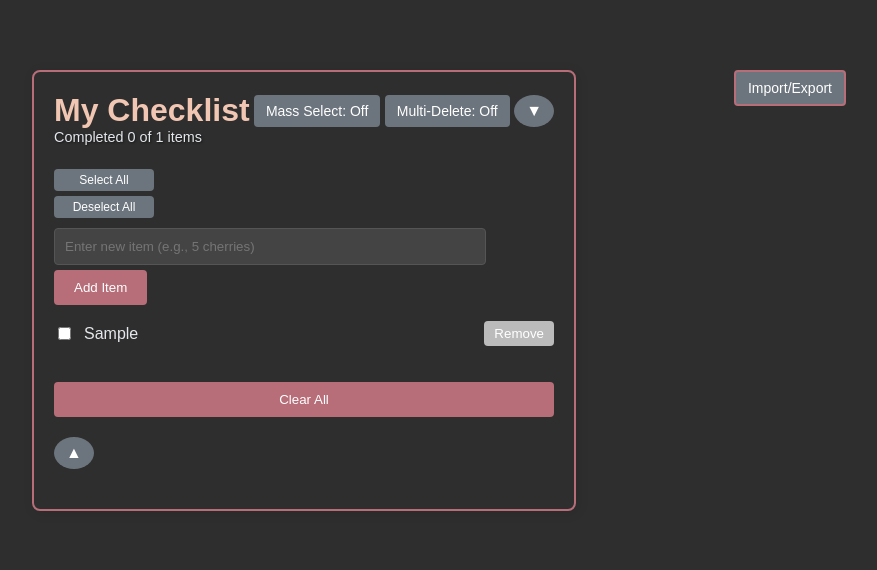
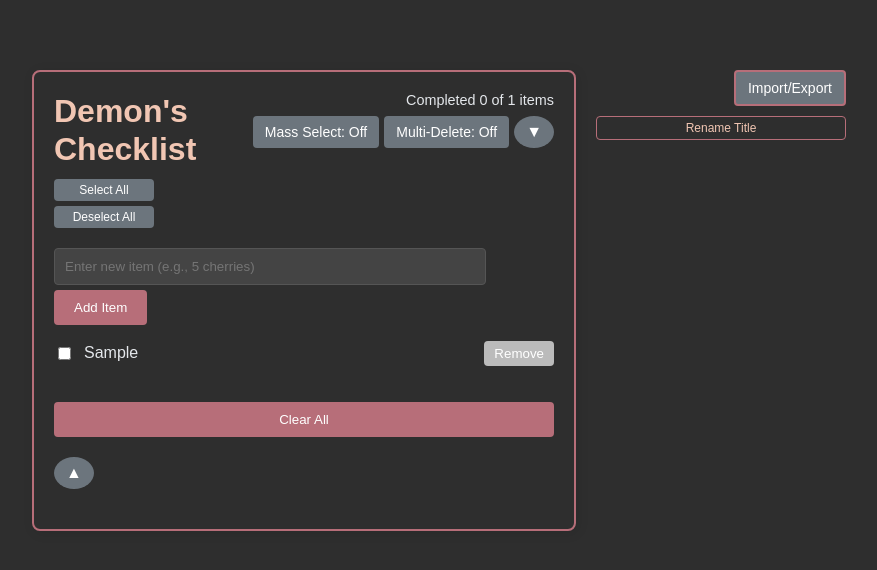
Before and after one commit to Demonwolfies/Demons-Checklist, a plain HTML site: page index.html in a window 1280 px wide. Both pictures are taken after typing "Sample" into the empty fields and a click on the button "Add Item". Shown: the whole page, without its empty margins (201-1078 px from the left). Drawn offline with Linux system fonts and the light colour scheme; a web font is replaced by a local one.

Commit message:
Update index.html
Added a rename feature

```diff
--- a/index.html
+++ b/index.html
@@ -4,7 +4,7 @@
   <meta charset="UTF-8">
   <!-- Responsive meta tag for mobile devices -->
   <meta name="viewport" content="width=device-width, initial-scale=1, maximum-scale=1, user-scalable=no">
-  <title>My Checklist</title>
+  <title>Demon's Checklist</title>
   <link href="https://fonts.googleapis.com/css2?family=Gabriola&display=swap" rel="stylesheet">
   <style>
     /* General Body Styling */
@@ -33,31 +33,77 @@
       background-color: #2e2e2e;
       position: relative;
     }
+
+    /* We split the header into a left column (title + select buttons)
+       and a right column (counter + mass select + multi delete + arrow).
+       They are placed side by side at the top. */
     .header-container {
       display: flex;
-      align-items: center;
-      justify-content: space-between;
-      margin-bottom: 40px; /* extra space for absolute-positioned counter */
+      justify-content: space-between; /* left col on left, right col on right */
+      align-items: flex-start;       /* top-align them */
+      margin-bottom: 20px;
     }
-    .header-left {
-      position: relative; /* so #counter can be absolutely positioned inside */
+
+    /* Left column: Title and "Select All" / "Deselect All" stacked */
+    .header-left-col {
+      display: flex;
+      flex-direction: column;
+      gap: 10px;
     }
+    /* Title styling */
     h2 {
       margin: 0;
       font-family: 'Gabriola', sans-serif;
       color: #f1c6b3;
       font-size: 2em;
+      line-height: 1.2;
     }
-    /* Styling for the counter */
+    #renameableTitle {
+      color: #f1c6b3;
+      cursor: pointer;
+    }
+
+    /* The stacked select/deselect buttons just under the title */
+    .stacked-buttons {
+      display: flex;
+      flex-direction: column;
+      gap: 5px;
+    }
+    .stacked-button {
+      padding: 4px 8px;
+      font-size: 12px;
+      border: none;
+      background-color: #6c757d;
+      color: white;
+      border-radius: 4px;
+      cursor: pointer;
+      width: 100px;
+      text-align: center;
+    }
+    .stacked-button:hover {
+      background-color: #5a6268;
+    }
+
+    /* Right column: "Completed 0 of 0 items" plus the row of mass select, multi delete, down arrow */
+    .header-right-col {
+      display: flex;
+      flex-direction: column;
+      align-items: flex-end; /* push content to the right edge */
+      gap: 8px;
+    }
+    /* The row with mass select, multi delete, arrow */
+    .button-row {
+      display: flex;
+      gap: 5px;
+      align-items: center;
+    }
+    /* The counter at the top of the right column */
     #counter {
-      position: absolute;
-      top: 100%; /* just below the header-left content */
-      left: 0;
       font-size: 0.9em;
       white-space: nowrap;
       color: #e4e7eb;
-      text-shadow: 1px 1px 2px rgba(0,0,0,0.5);
     }
+
     .toggle-button {
       padding: 8px 12px;
       border: none;
@@ -83,32 +129,12 @@
     .scroll-button:hover {
       background-color: #5a6268;
     }
-    /* Container for the Select All / Deselect All stacked buttons */
-    .stacked-buttons {
-      display: flex;
-      flex-direction: column;
-      gap: 5px;
-      margin-bottom: 10px;
-    }
-    .stacked-button {
-      padding: 4px 8px;
-      font-size: 12px;
-      border: none;
-      background-color: #6c757d;
-      color: white;
-      border-radius: 4px;
-      cursor: pointer;
-      width: 100px;
-      text-align: center;
-    }
-    .stacked-button:hover {
-      background-color: #5a6268;
-    }
+
+    /* List styling */
     ul {
       list-style: none;
       padding: 0;
     }
-    /* Updated list item layout using grid */
     li {
       display: grid;
       grid-template-columns: auto minmax(0, 1fr) auto;
@@ -122,10 +148,8 @@
     li input[type="checkbox"]:checked + span {
       text-decoration: line-through;
     }
-    /* Ensure text wraps properly within its grid cell */
     li span {
       overflow-wrap: break-word;
-      word-wrap: break-word; /* legacy */
       white-space: normal;
       min-width: 0;
       cursor: pointer;
@@ -145,6 +169,8 @@
       background-color: #bbb;
       cursor: not-allowed;
     }
+
+    /* Add item input + button */
     #addItem {
       width: calc(100% - 90px);
       padding: 10px;
@@ -166,6 +192,8 @@
     #addButton:hover {
       background-color: #9d4f64;
     }
+
+    /* Clear All button */
     #clearAll {
       margin-top: 20px;
       padding: 10px;
@@ -179,11 +207,13 @@
     #clearAll:hover {
       background-color: #9d4f64;
     }
+
     #scrollToTop {
       display: block;
       margin-top: 20px;
       margin-bottom: 20px;
     }
+
     /* Import/Export Container */
     #importExportContainer {
       width: 250px;
@@ -192,12 +222,10 @@
       align-items: stretch;
       gap: 10px;
     }
-    /* The toggle button for import/export with a rose gold border */
     #toggleImportExport {
       align-self: flex-end;
       border: 2px solid #b76e79;
     }
-    /* The panel is hidden by default */
     #importExportPanel {
       display: none;
       border: 2px solid #b76e79;
@@ -207,7 +235,6 @@
       background-color: #2e2e2e;
       color: #e4e7eb;
     }
-    /* When visible, the panel shows */
     #importExportPanel.show {
       display: block;
     }
@@ -225,10 +252,24 @@
       padding: 5px;
       border: 1px solid #555;
       border-radius: 4px;
-      background-color: #444;
+      background-color: transparent;
       color: #e4e7eb;
       font-size: 16px;
       box-sizing: border-box;
+    }
+    /* "Rename Title" button for prompt-based rename approach */
+    #renameButton {
+      padding: 4px 8px;
+      font-size: 12px;
+      border: 1px solid #b76e79;
+      border-radius: 4px;
+      background-color: transparent;
+      color: #f1c6b3;
+      cursor: pointer;
+    }
+    #renameButton:hover {
+      background-color: #b76e79;
+      color: white;
     }
   </style>
 </head>
@@ -236,24 +277,32 @@
   <div class="app-container">
     <!-- Checklist Section -->
     <div id="checklistContainer">
+      <!-- HEADER -->
       <div class="header-container">
-        <div class="header-left">
-          <h2>My Checklist</h2>
+        <!-- LEFT COLUMN: Title & stacked select/deselect -->
+        <div class="header-left-col">
+          <h2>
+            <span id="renameableTitle">Demon's</span><br>
+            Checklist
+          </h2>
+          <div class="stacked-buttons">
+            <button id="selectAll" class="stacked-button">Select All</button>
+            <button id="deselectAll" class="stacked-button">Deselect All</button>
+          </div>
+        </div>
+        <!-- RIGHT COLUMN: Counter on top, then mass select / multi-delete / arrow -->
+        <div class="header-right-col">
           <div id="counter">Completed 0 of 0 items</div>
-        </div>
-        <div class="header-right">
-          <button id="massSelectToggle" class="toggle-button">Mass Select: Off</button>
-          <button id="multiDeleteToggle" class="toggle-button">Multi-Delete: Off</button>
-          <button id="scrollToBottom" class="scroll-button">▼</button>
+          <div class="button-row">
+            <button id="massSelectToggle" class="toggle-button">Mass Select: Off</button>
+            <button id="multiDeleteToggle" class="toggle-button">Multi-Delete: Off</button>
+            <button id="scrollToBottom" class="scroll-button">▼</button>
+          </div>
         </div>
       </div>
+      <!-- END HEADER -->
 
-      <!-- Stacked buttons for Select All / Deselect All -->
-      <div class="stacked-buttons">
-        <button id="selectAll" class="stacked-button">Select All</button>
-        <button id="deselectAll" class="stacked-button">Deselect All</button>
-      </div>
-
+      <!-- Add item & list -->
       <div>
         <input type="text" id="addItem" placeholder="Enter new item (e.g., 5 cherries)" />
         <button id="addButton">Add Item</button>
@@ -263,7 +312,7 @@
       <button id="scrollToTop" class="scroll-button">▲</button>
     </div>
 
-    <!-- Import/Export Container on the right -->
+    <!-- Import/Export & Rename Container -->
     <div id="importExportContainer">
       <button id="toggleImportExport" class="toggle-button">Import/Export</button>
       <div id="importExportPanel">
@@ -272,15 +321,16 @@
         <button id="exportButton" class="toggle-button">Export</button>
         <button id="importButton" class="toggle-button">Import</button>
       </div>
+      <button id="renameButton">Rename Title</button>
     </div>
   </div>
 
   <script>
-    // Global variables and element references
+    // Global references
+    const itemList = document.getElementById('itemList');
+    const counter = document.getElementById('counter');
     const addItemInput = document.getElementById('addItem');
     const addButton = document.getElementById('addButton');
-    const itemList = document.getElementById('itemList');
-    const counter = document.getElementById('counter');
     const clearAllButton = document.getElementById('clearAll');
     const scrollToBottomButton = document.getElementById('scrollToBottom');
     const scrollToTopButton = document.getElementById('scrollToTop');
@@ -293,31 +343,52 @@
     const importExportText = document.getElementById('importExportText');
     const exportButton = document.getElementById('exportButton');
     const importButton = document.getElementById('importButton');
+    const renameButton = document.getElementById('renameButton');
+    const renameableTitleEl = document.getElementById('renameableTitle');
 
     let massSelectEnabled = false;
     let multiDeleteEnabled = false;
 
-    massSelectToggle.addEventListener('click', function() {
+    // Default rename config
+    const defaultTitle = "Demon's";
+    const maxChars = 20;
+
+    // Toggle import/export
+    toggleImportExport.addEventListener('click', () => {
+      importExportPanel.classList.toggle('show');
+    });
+
+    // Rename Title via prompt
+    renameButton.addEventListener('click', () => {
+      const currentName = renameableTitleEl.textContent;
+      let newName = prompt("Enter new title (max 20 characters):", currentName);
+      if (newName === null) return; // canceled
+      newName = newName.trim().slice(0, maxChars);
+      if (!newName) newName = defaultTitle;
+      renameableTitleEl.textContent = newName;
+      document.title = newName + " Checklist";
+    });
+
+    // Mass Select toggle
+    massSelectToggle.addEventListener('click', () => {
       massSelectEnabled = !massSelectEnabled;
       massSelectToggle.textContent = massSelectEnabled ? 'Mass Select: On' : 'Mass Select: Off';
     });
 
-    multiDeleteToggle.addEventListener('click', function() {
+    // Multi Delete toggle
+    multiDeleteToggle.addEventListener('click', () => {
       multiDeleteEnabled = !multiDeleteEnabled;
       multiDeleteToggle.textContent = multiDeleteEnabled ? 'Multi-Delete: On' : 'Multi-Delete: Off';
     });
 
-    // Toggle the import/export panel visibility
-    toggleImportExport.addEventListener('click', function() {
-      importExportPanel.classList.toggle('show');
-    });
-
+    // Update counter
     function updateCounter() {
       const items = itemList.querySelectorAll('li');
       const completed = itemList.querySelectorAll('li input:checked').length;
       counter.textContent = `Completed ${completed} of ${items.length} items`;
     }
 
+    // Create list item
     function createListItem(text, isChecked) {
       const li = document.createElement('li');
 
@@ -327,8 +398,7 @@
 
       const span = document.createElement('span');
       span.textContent = text;
-      // Clicking the text toggles the checkbox and dispatches change event.
-      span.addEventListener('click', function() {
+      span.addEventListener('click', () => {
         checkbox.checked = !checkbox.checked;
         checkbox.dispatchEvent(new Event('change'));
       });
@@ -338,7 +408,7 @@
       removeButton.className = 'remove';
       removeButton.disabled = !isChecked;
 
-      removeButton.addEventListener('click', function() {
+      removeButton.addEventListener('click', () => {
         if (multiDeleteEnabled) {
           document.querySelectorAll('li input:checked').forEach(checkedItem => {
             checkedItem.parentElement.remove();
@@ -349,13 +419,16 @@
         updateCounter();
       });
 
-      checkbox.addEventListener('change', function() {
+      checkbox.addEventListener('change', () => {
         removeButton.disabled = !checkbox.checked;
         if (massSelectEnabled) {
+          // Check/uncheck all items with the same text
           document.querySelectorAll('li').forEach(item => {
             if (item.querySelector('span').textContent === text) {
-              item.querySelector('input').checked = checkbox.checked;
-              item.querySelector('button').disabled = !checkbox.checked;
+              const itemCheckbox = item.querySelector('input[type="checkbox"]');
+              const itemRemove = item.querySelector('button.remove');
+              itemCheckbox.checked = checkbox.checked;
+              itemRemove.disabled = !itemCheckbox.checked;
             }
           });
         }
@@ -368,7 +441,7 @@
       itemList.appendChild(li);
     }
 
-    // Add item(s) from the text input
+    // Add item(s) from input
     function addItem() {
       let text = addItemInput.value.trim();
       if (!text) return;
@@ -393,19 +466,22 @@
       if (e.key === 'Enter') addItem();
     });
 
+    // Clear all
     clearAllButton.addEventListener('click', () => {
       itemList.innerHTML = '';
       updateCounter();
     });
 
-    scrollToBottomButton.addEventListener('click', () =>
-      window.scrollTo({ top: document.body.scrollHeight, behavior: 'smooth' })
-    );
-    scrollToTopButton.addEventListener('click', () =>
-      window.scrollTo({ top: 0, behavior: 'smooth' })
-    );
+    // Scroll
+    scrollToBottomButton.addEventListener('click', () => {
+      window.scrollTo({ top: document.body.scrollHeight, behavior: 'smooth' });
+    });
+    scrollToTopButton.addEventListener('click', () => {
+      window.scrollTo({ top: 0, behavior: 'smooth' });
+    });
 
-    selectAllButton.addEventListener('click', function() {
+    // Select All
+    selectAllButton.addEventListener('click', () => {
       document.querySelectorAll('#itemList li').forEach(item => {
         const checkbox = item.querySelector('input[type="checkbox"]');
         const removeButton = item.querySelector('button.remove');
@@ -415,7 +491,8 @@
       updateCounter();
     });
 
-    deselectAllButton.addEventListener('click', function() {
+    // Deselect All
+    deselectAllButton.addEventListener('click', () => {
       document.querySelectorAll('#itemList li').forEach(item => {
         const checkbox = item.querySelector('input[type="checkbox"]');
         const removeButton = item.querySelector('button.remove');
@@ -425,9 +502,9 @@
       updateCounter();
     });
 
-    // Export the checklist as plain text using a simple [x] / [ ] format
-    function exportList() {
-      let lines = [];
+    // Export
+    exportButton.addEventListener('click', () => {
+      const lines = [];
       itemList.querySelectorAll('li').forEach(item => {
         const checkbox = item.querySelector('input[type="checkbox"]');
         const span = item.querySelector('span');
@@ -435,15 +512,10 @@
         lines.push(line);
       });
       importExportText.value = lines.join('\n');
-    }
+    });
 
-    exportButton.addEventListener('click', exportList);
-
-    // Import the checklist from text; expects one item per line, e.g.:
-    // [ ] Milk
-    // [x] Bread
-    function importList() {
-      // Clear current checklist
+    // Import
+    importButton.addEventListener('click', () => {
       itemList.innerHTML = '';
       const lines = importExportText.value.split('\n');
       lines.forEach(line => {
@@ -460,9 +532,7 @@
         }
       });
       updateCounter();
-    }
-
-    importButton.addEventListener('click', importList);
+    });
   </script>
 </body>
 </html>
```
